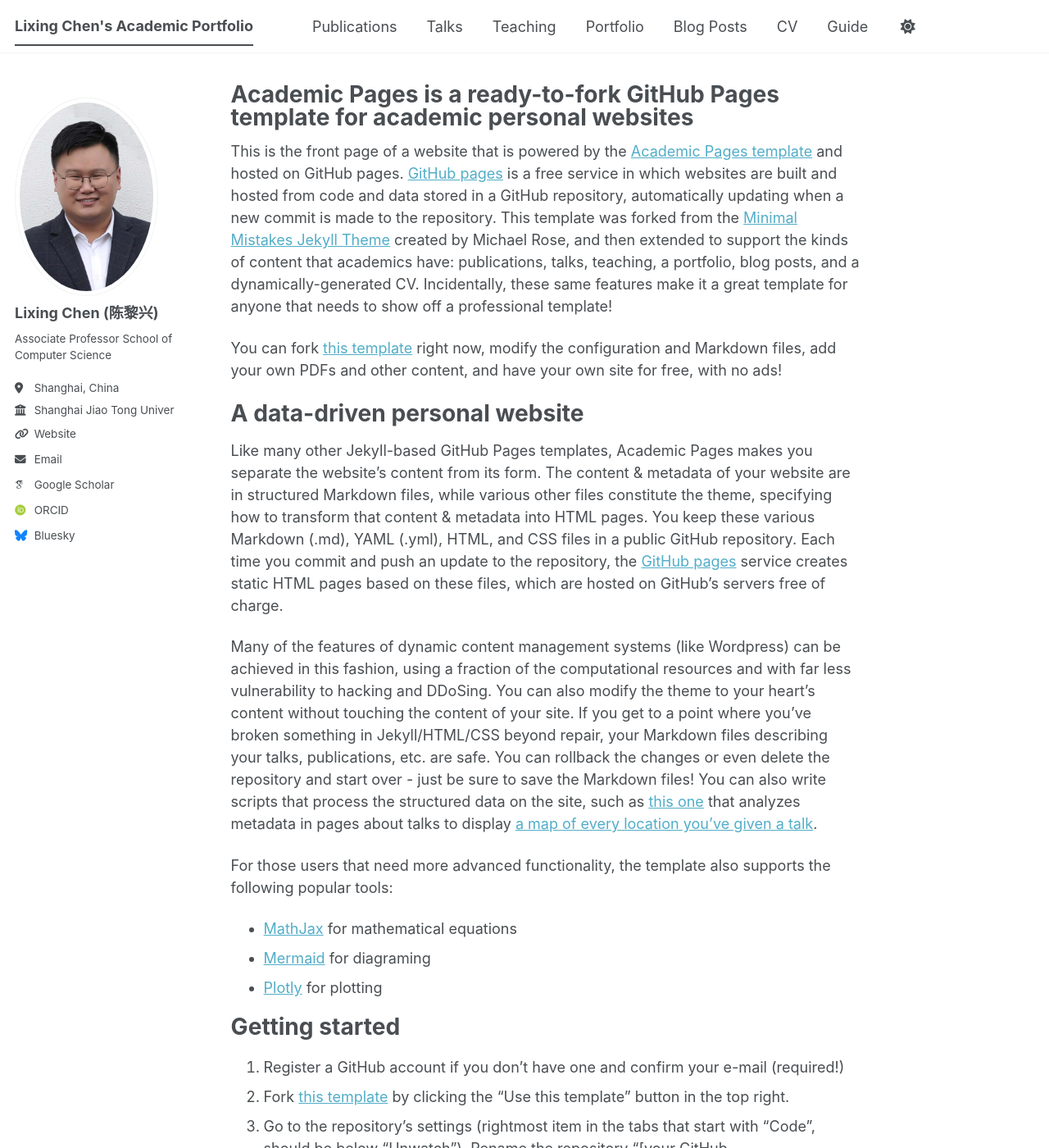
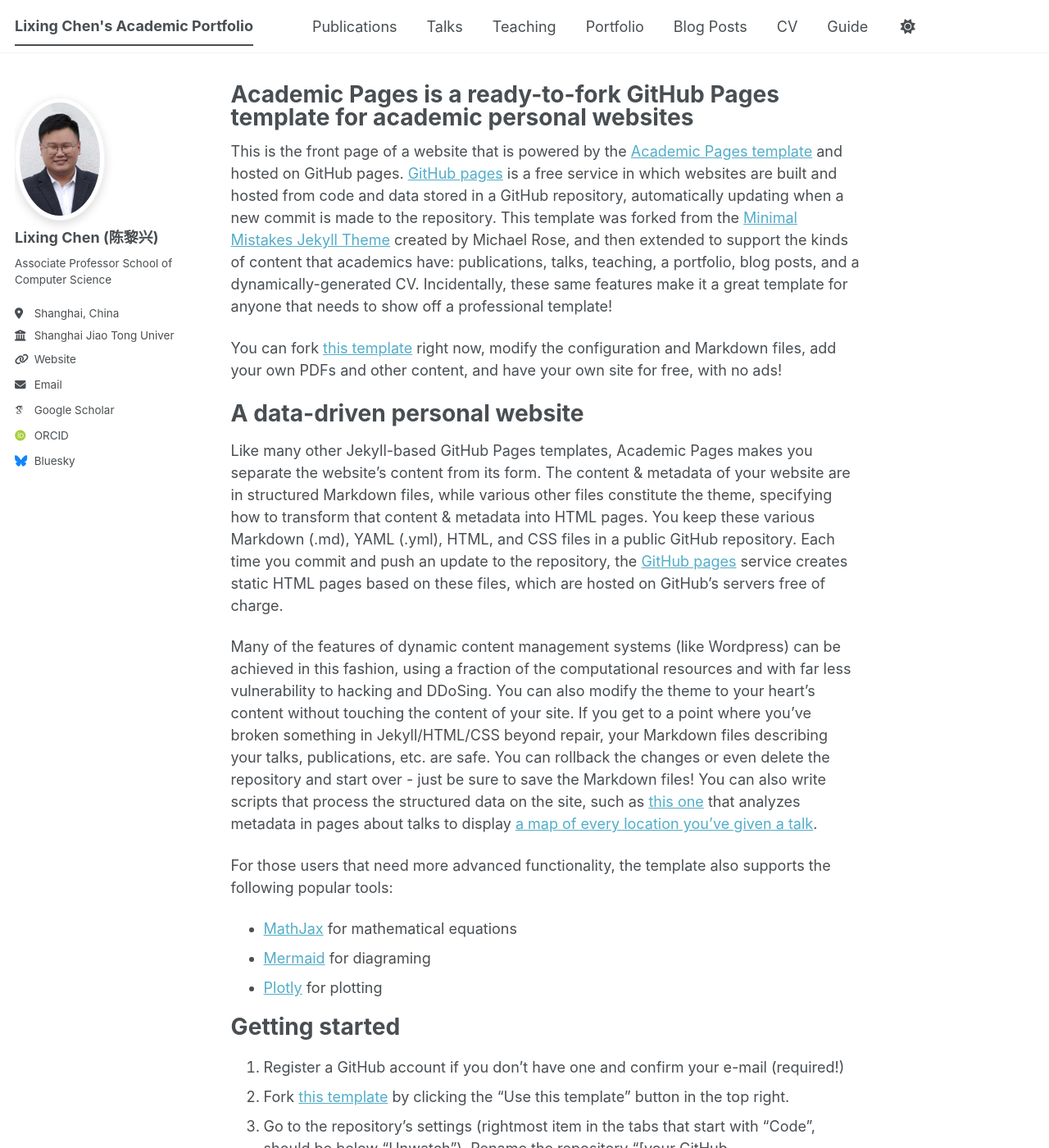
Before and after one commit to lx-chen-sjtu/lx-chen-sjtu.github.io, a Jekyll site: the page built from _pages/about.md, in a window 1280 px wide and 1400 px high. Shown: the whole window at 82% size. Built offline with Jekyll 4.4.1, drawn with Linux system fonts in a browser that asks for light colours; some web fonts are replaced; a script bundle is joined from its source files by our own code; library files that are not in the unit come from our copies.

Commit message:
Update _sidebar.scss

```diff
--- a/_sass/layout/_sidebar.scss
+++ b/_sass/layout/_sidebar.scss
@@ -154,8 +154,12 @@
   }
 
   img {
-    max-width: 175px;
+    #max-width: 175px;
+    #border-radius: 50%;
+    max-width: 110px;
     border-radius: 50%;
+    border: 3px solid #eee;
+    box-shadow: 0 4px 12px rgba(0,0,0,0.15);
 
     @include breakpoint($large) {
       padding: 5px;
```
